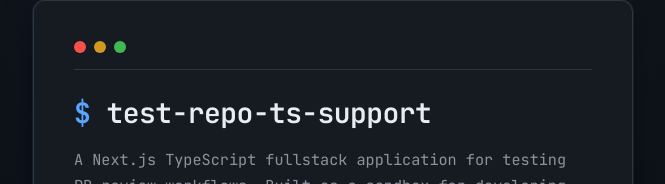
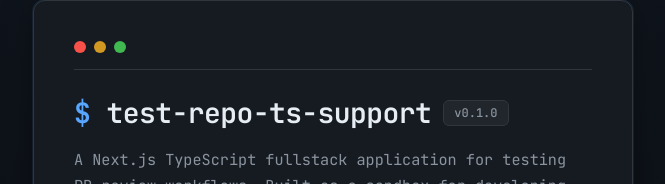
Before and after one commit to testdevzy-cmd/test-repo-ts-support, a Next.js app: page / in a window 1280 px wide. Shown: the part 135-319 px from the top of the page, without its empty margins (307-972 px from the left). Built offline with nearby package versions, Linux system fonts and the light colour scheme.

Commit message:
test: add incremental commit to test comment patterns

```diff
--- a/src/app/globals.css
+++ b/src/app/globals.css
@@ -81,11 +81,30 @@
   background: var(--accent-teal);
 }
 
+.title-section {
+  display: flex;
+  align-items: center;
+  gap: 0.75rem;
+  margin-bottom: 1rem;
+  flex-wrap: wrap;
+}
+
 .title {
   font-size: 1.75rem;
   font-weight: 600;
-  margin-bottom: 1rem;
+  margin: 0;
   letter-spacing: -0.02em;
+}
+
+.version-badge {
+  display: inline-block;
+  padding: 0.25rem 0.625rem;
+  background: var(--bg-tertiary);
+  border: 1px solid var(--border-color);
+  border-radius: 6px;
+  font-size: 0.75rem;
+  color: var(--text-secondary);
+  font-weight: 500;
 }
 
 .accent {
--- a/src/app/page.tsx
+++ b/src/app/page.tsx
@@ -1,4 +1,8 @@
+import { getAppVersion } from "@/utils/version";
+
 export default function Home() {
+  const version = getAppVersion();
+
   return (
     <main className="container">
       <div className="hero">
@@ -7,9 +11,12 @@
           <span className="terminal-dot yellow"></span>
           <span className="terminal-dot green"></span>
         </div>
-        <h1 className="title">
-          <span className="accent">$</span> test-repo-ts-support
-        </h1>
+        <div className="title-section">
+          <h1 className="title">
+            <span className="accent">$</span> test-repo-ts-support
+          </h1>
+          <span className="version-badge">v{version}</span>
+        </div>
         <p className="description">
           A Next.js TypeScript fullstack application for testing PR review workflows.
           Built as a sandbox for developing and testing code review automation.
--- /dev/null
+++ b/src/utils/version.ts
@@ -0,0 +1,9 @@
+import packageJson from "../../package.json";
+
+/**
+ * Gets the current application version from package.json
+ * @returns The version string (e.g., "0.1.0")
+ */
+export function getAppVersion(): string {
+  return packageJson.version;
+}
```
